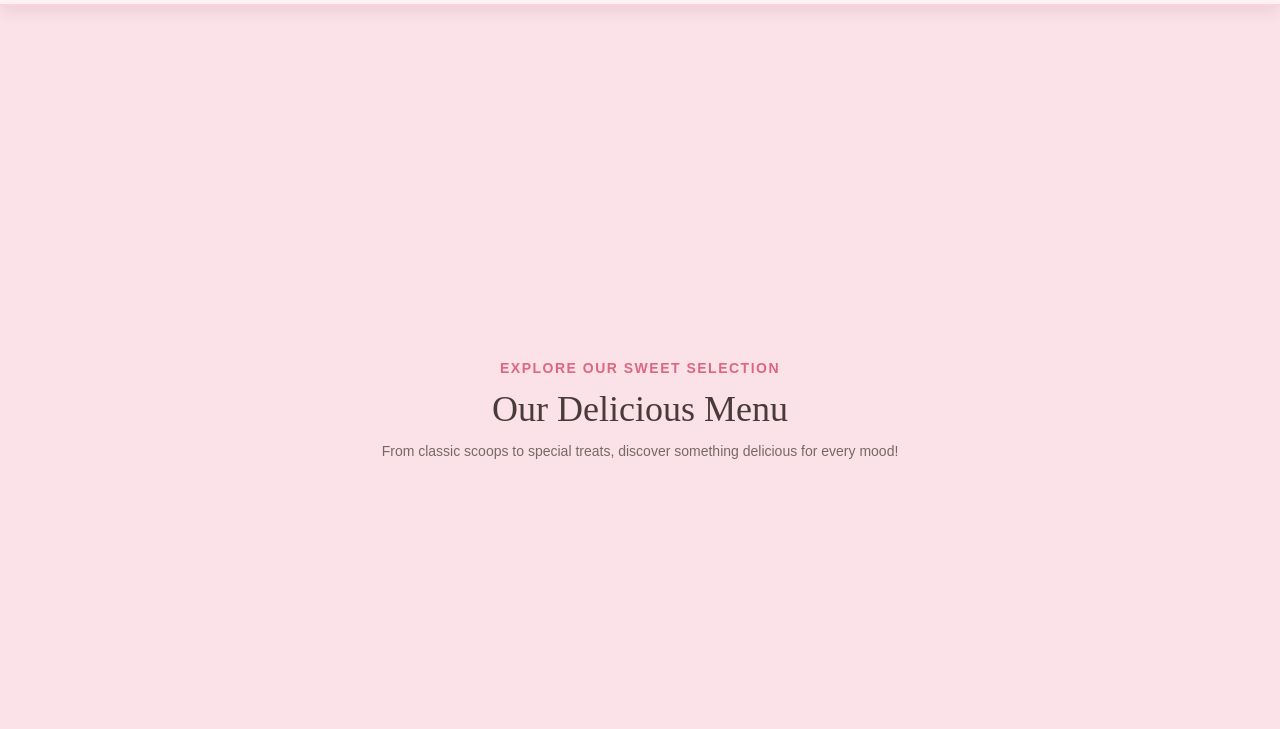
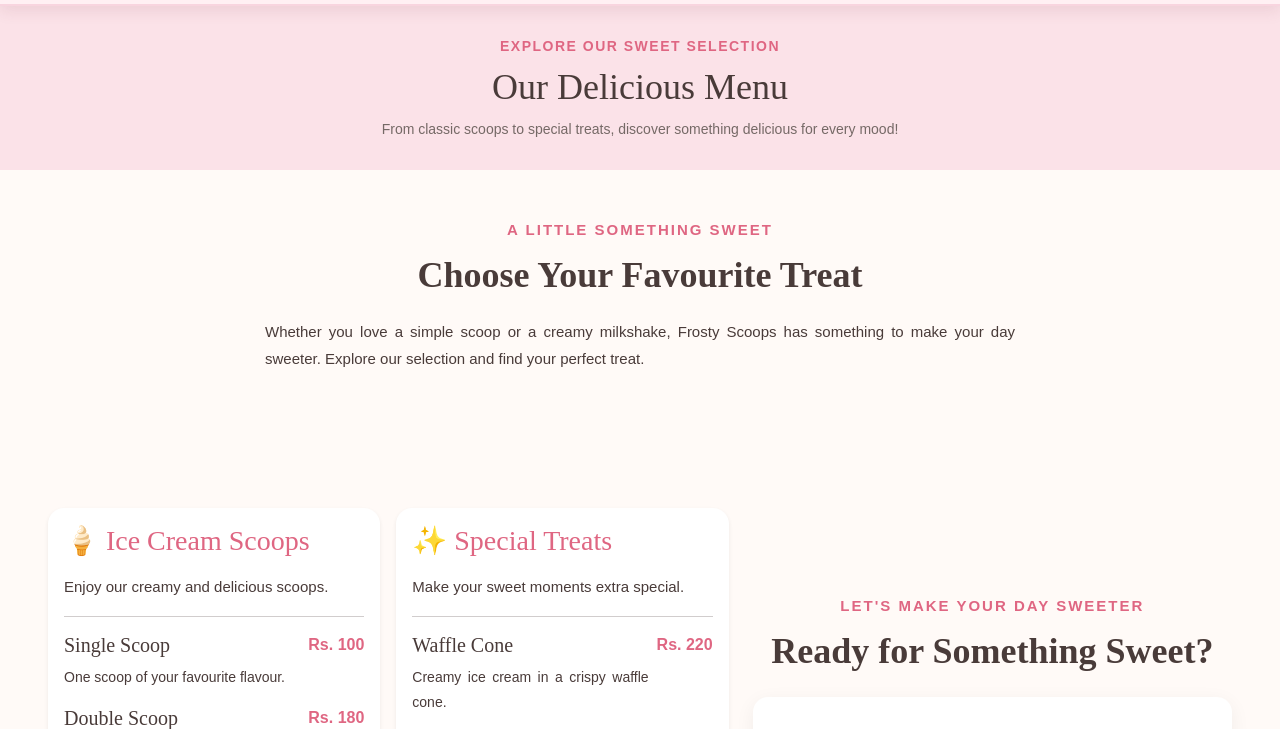
Before and after one commit to palpashasainju204-web/Frosty-Scoops, a plain HTML site: page menu.html in a window 1280 px wide. Shown: the part 64-793 px from the top of the page. Drawn offline with nearby package versions, Linux system fonts and the light colour scheme.

Commit message:
Update style.css

```diff
--- a/style.css
+++ b/style.css
@@ -277,7 +277,7 @@ p { font-size: 15px;
 .flavour-banner
 {
     background: #fbe2e8;
-    padding: 350px 20px;
+    padding: 28px 15px;
     margin-top: 0;
 }
 .flavour-banner span
```
